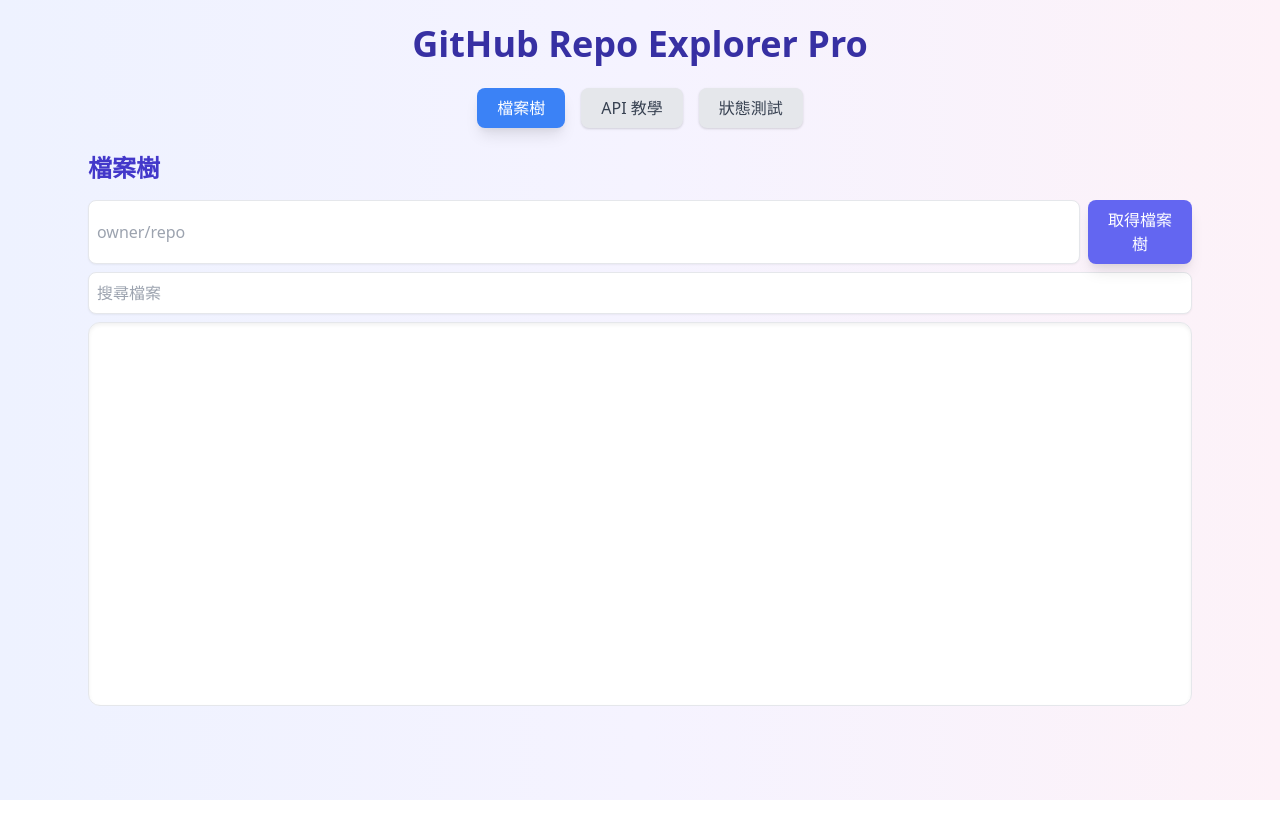
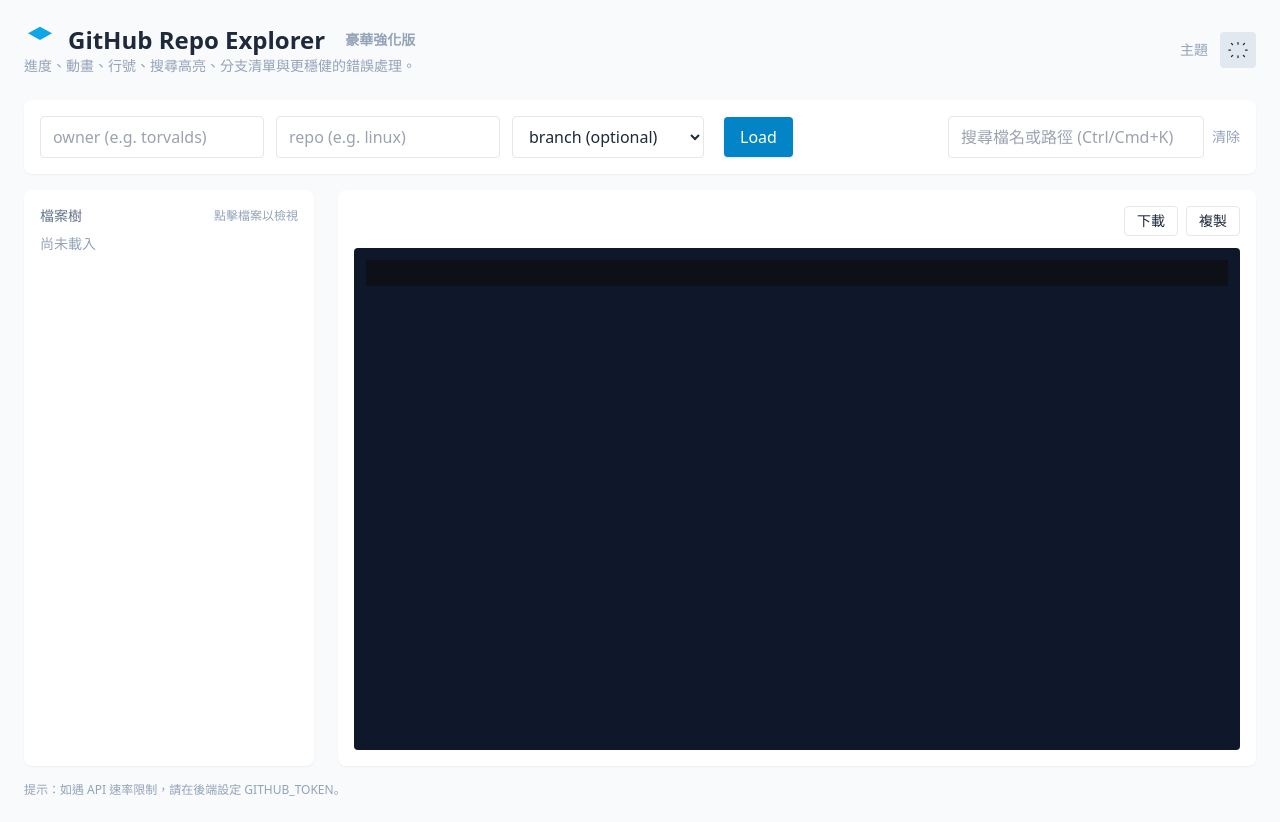
Before and after one commit to hsuncoding0/AI-update-gre, a website: page public/index.html in a window 1280 px wide. Before the commit the page ends 800 px from the top, so only its background shows below. Drawn offline with nearby package versions, Linux system fonts and the light colour scheme.

Commit message:
Update index.html

```diff
--- a/public/index.html
+++ b/public/index.html
@@ -1,67 +1,97 @@
-<!DOCTYPE html>
+<!doctype html>
 <html lang="zh-Hant">
 <head>
-<meta charset="UTF-8">
-<meta name="viewport" content="width=device-width, initial-scale=1.0">
-<title>GitHub Repo Explorer Pro</title>
+  <meta charset="utf-8" />
+  <meta name="viewport" content="width=device-width,initial-scale=1" />
+  <title>GitHub Repo Explorer — 豪華強化版</title>
 
-<link href="https://cdn.jsdelivr.net/npm/tailwindcss@2.2.19/dist/tailwind.min.css" rel="stylesheet">
-<link rel="stylesheet" href="https://cdnjs.cloudflare.com/ajax/libs/codemirror/5.65.13/codemirror.min.css">
-<link rel="stylesheet" href="styles.css">
+  <!-- Tailwind CDN -->
+  <script src="https://cdn.tailwindcss.com"></script>
 
+  <!-- highlight.js -->
+  <link rel="stylesheet" href="https://cdnjs.cloudflare.com/ajax/libs/highlight.js/11.8.0/styles/github-dark.min.css">
+  <script src="https://cdnjs.cloudflare.com/ajax/libs/highlight.js/11.8.0/highlight.min.js"></script>
+
+  <link rel="stylesheet" href="/styles.css" />
 </head>
-<body class="bg-gradient-to-r from-indigo-50 via-purple-50 to-pink-50 text-gray-800 font-sans">
-
-<div class="max-w-6xl mx-auto p-6">
-
-<h1 class="text-4xl font-bold mb-6 text-center text-indigo-800">GitHub Repo Explorer Pro</h1>
-
-<!-- Tabs -->
-<div class="flex space-x-4 justify-center mb-6">
-  <button class="tab-btn bg-blue-500 text-white px-5 py-2 rounded-lg shadow-lg transition transform hover:scale-105" data-tab="files">檔案樹</button>
-  <button class="tab-btn bg-gray-200 text-gray-700 px-5 py-2 rounded-lg shadow transition transform hover:scale-105" data-tab="api">API 教學</button>
-  <button class="tab-btn bg-gray-200 text-gray-700 px-5 py-2 rounded-lg shadow transition transform hover:scale-105" data-tab="status">狀態測試</button>
+<body class="bg-slate-50 dark:bg-slate-900 text-slate-800 dark:text-slate-100 transition-colors duration-300">
+  <div class="max-w-7xl mx-auto p-6">
+    <header class="flex items-center justify-between mb-6">
+      <div>
+        <h1 class="text-2xl font-bold flex items-center gap-3">
+          <svg class="w-8 h-8 text-sky-500 animate-bounce-slow" viewBox="0 0 24 24" fill="none"><path d="M12 2L3 7l9 5 9-5-9-5z" fill="currentColor"/></svg>
+          GitHub Repo Explorer
+          <span class="text-sm text-slate-400 ml-2">豪華強化版</span>
+        </h1>
+        <div class="text-sm text-slate-400">進度、動畫、行號、搜尋高亮、分支清單與更穩健的錯誤處理。</div>
       </div>
 
-<!-- Tab Contents -->
-<div id="files" class="tab-content">
-  <h2 class="text-2xl font-semibold mb-4 text-indigo-700">檔案樹</h2>
+      <div class="flex items-center gap-3">
+        <div class="text-sm text-slate-400">主題</div>
+        <button id="themeToggle" class="p-2 rounded bg-slate-200 dark:bg-slate-800">
+          <svg id="themeIcon" class="w-5 h-5" viewBox="0 0 24 24" fill="none"><path d="M12 3v2M12 19v2M4.2 4.2l1.4 1.4M18.4 18.4l1.4 1.4M1 12h2M21 12h2M4.2 19.8l1.4-1.4M18.4 5.6l1.4-1.4" stroke="currentColor" stroke-width="1.5" stroke-linecap="round"/></svg>
+        </button>
+      </div>
+    </header>
 
-  <div class="flex space-x-2 mb-2">
-    <input type="text" id="repoInput" placeholder="owner/repo" class="border p-2 w-full rounded-lg shadow-sm focus:outline-none focus:ring-2 focus:ring-indigo-300 transition">
-    <button id="fetchTree" class="bg-indigo-500 text-white px-4 py-2 rounded-lg shadow-lg hover:bg-indigo-600 transition transform hover:scale-105">取得檔案樹</button>
+    <section class="mb-4 bg-white dark:bg-slate-800 p-4 rounded-lg shadow-sm">
+      <div class="flex gap-3 items-center">
+        <input id="owner" class="border rounded px-3 py-2 w-56 bg-transparent" placeholder="owner (e.g. torvalds)" />
+        <input id="repo" class="border rounded px-3 py-2 w-56 bg-transparent" placeholder="repo (e.g. linux)" />
+        <select id="branchSelect" class="border rounded px-3 py-2 bg-transparent w-48">
+          <option value="">branch (optional)</option>
+        </select>
+        <button id="loadBtn" class="ml-2 bg-sky-600 hover:bg-sky-700 text-white px-4 py-2 rounded shadow">Load</button>
+
+        <div class="ml-auto flex items-center gap-2">
+          <input id="searchBox" placeholder="搜尋檔名或路徑 (Ctrl/Cmd+K)" class="border rounded px-3 py-2 w-64 bg-transparent" />
+          <button id="clearSearch" class="text-sm text-slate-400">清除</button>
+        </div>
       </div>
 
-  <input type="text" id="searchFile" placeholder="搜尋檔案" class="border p-2 w-full mb-2 rounded-lg shadow-sm focus:outline-none focus:ring-2 focus:ring-purple-300 transition">
+      <div id="progressWrap" class="mt-3 hidden">
+        <div class="flex items-center gap-3">
+          <div id="progressText" class="text-sm text-slate-600">載入中...</div>
+          <div class="flex-1">
+            <div class="w-full bg-slate-200 h-2 rounded overflow-hidden">
+              <div id="progressBar" class="h-2 rounded bg-gradient-to-r from-sky-500 to-indigo-600 w-0 transition-all duration-300"></div>
+            </div>
+          </div>
+          <div id="spinner" class="w-6 h-6 animate-spin-slow border-4 border-slate-200 rounded-full border-t-sky-500"></div>
+        </div>
+      </div>
+    </section>
 
-  <div id="treeContainer" class="border p-3 h-96 overflow-auto bg-white rounded-xl shadow-inner"></div>
+    <main class="grid grid-cols-4 gap-6">
+      <aside class="col-span-1 bg-white dark:bg-slate-800 p-4 rounded-lg shadow-sm h-[72vh] overflow-auto">
+        <div class="flex items-center justify-between mb-2">
+          <div class="text-sm text-slate-500">檔案樹</div>
+          <div class="text-xs text-slate-400">點擊檔案以檢視</div>
+        </div>
+        <div id="tree" class="text-sm"></div>
+      </aside>
 
-  <div id="loadMoreContainer" class="mt-2 text-center">
-    <button id="loadMoreBtn" class="hidden bg-purple-500 text-white px-6 py-1 rounded-lg shadow hover:bg-purple-600 transition transform hover:scale-105">載入更多</button>
+      <section class="col-span-3 bg-white dark:bg-slate-800 p-4 rounded-lg shadow-sm h-[72vh] overflow-auto flex flex-col">
+        <div class="flex items-center gap-4 mb-3">
+          <div id="breadcrumbs" class="text-sm text-slate-500 flex-1"></div>
+          <div class="flex gap-2">
+            <button id="downloadBtn" class="text-sm px-3 py-1 border rounded">下載</button>
+            <button id="copyBtn" class="text-sm px-3 py-1 border rounded">複製</button>
+          </div>
         </div>
 
-  <div id="fileViewer" class="mt-6 border bg-white p-3 rounded-xl shadow-lg hidden">
-    <h3 id="fileTitle" class="font-semibold mb-2 text-purple-700"></h3>
-    <textarea id="codeEditor"></textarea>
+        <div class="flex-1 overflow-auto bg-slate-900 text-slate-100 rounded p-3 code-wrap">
+          <pre id="codePre" class="relative"><code id="code" class="hljs block whitespace-pre-wrap"></code></pre>
         </div>
 
+        <div id="snack" class="fixed bottom-6 right-6 hidden bg-slate-800 text-white px-4 py-2 rounded shadow">已複製到剪貼簿</div>
+      </section>
+    </main>
+
+    <footer class="mt-4 text-xs text-slate-400">提示：如遇 API 速率限制，請在後端設定 GITHUB_TOKEN。</footer>
   </div>
 
-<div id="api" class="tab-content hidden">
-  <h2 class="text-2xl font-semibold mb-4 text-purple-700">API 教學 & 範例測試</h2>
-  <div id="apiDocs" class="space-y-4"></div>
-</div>
-
-<div id="status" class="tab-content hidden">
-  <h2 class="text-2xl font-semibold mb-4 text-green-700">API 狀態測試</h2>
-  <button id="checkStatus" class="bg-green-500 text-white px-4 py-2 rounded-lg shadow hover:bg-green-600 transition transform hover:scale-105 mb-2">檢查狀態</button>
-  <pre id="statusResult" class="bg-white p-3 rounded-xl shadow-inner h-40 overflow-auto"></pre>
-</div>
-
-<script src="https://cdnjs.cloudflare.com/ajax/libs/codemirror/5.65.13/codemirror.min.js"></script>
-<script src="https://cdnjs.cloudflare.com/ajax/libs/codemirror/5.65.13/mode/javascript/javascript.min.js"></script>
-<script src="app.js"></script>
-
-</div>
+  <script src="/app.js"></script>
+  <script>hljs.highlightAll();</script>
 </body>
 </html>
```
Lines whose indentation alone changed are shown as unchanged.
